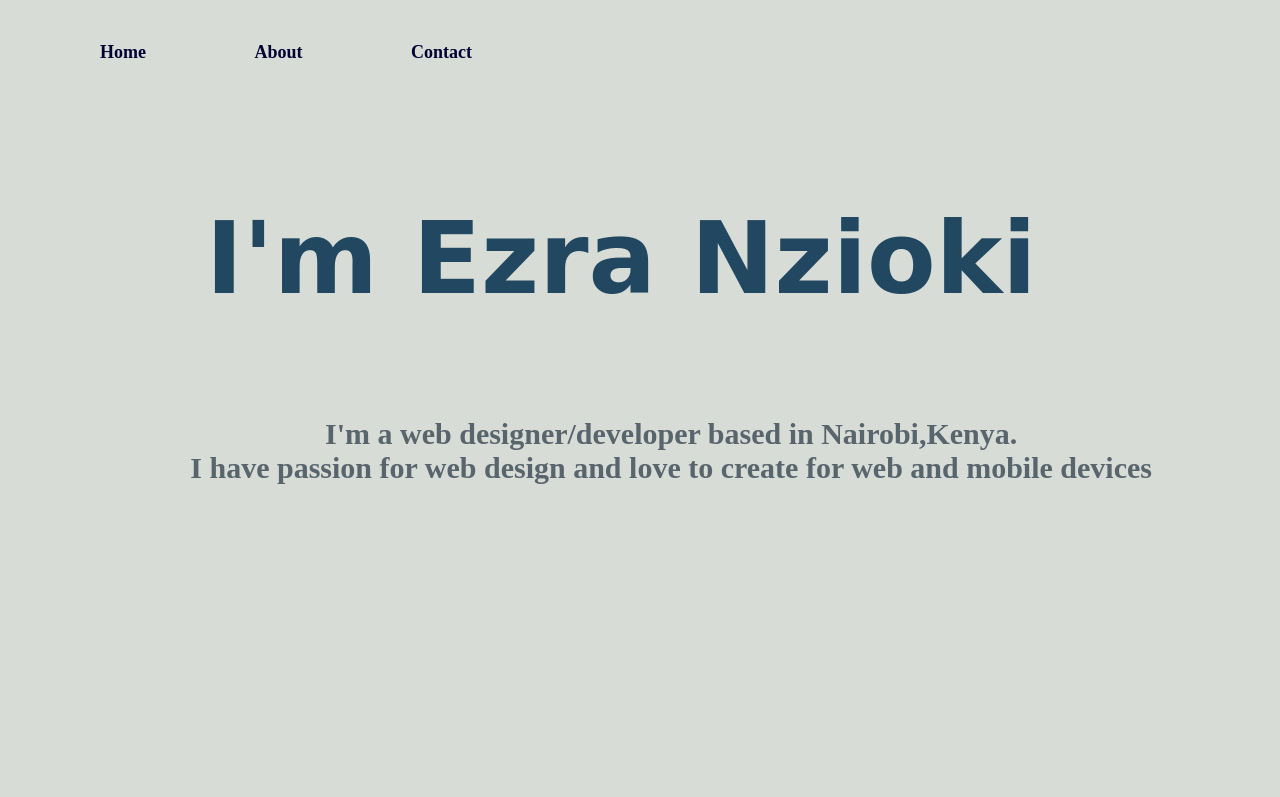
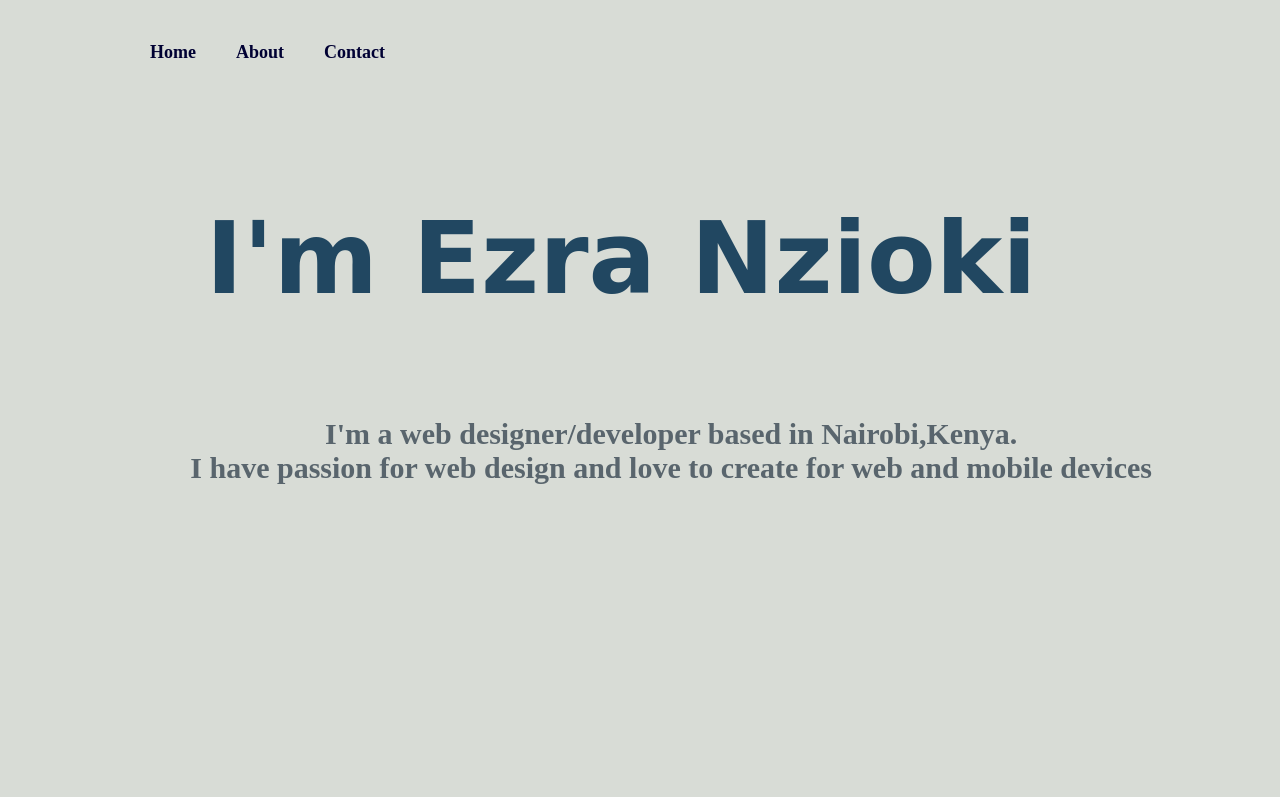
Before and after one commit to Ezra-nzioki/ezraportfolio.github.io, a plain HTML site: page index.html in a window 1280 px wide. Shown: the top 797 px of the page. Drawn offline with Linux system fonts and the light colour scheme.

Commit message:
Add files via upload

```diff
--- a/style.css
+++ b/style.css
@@ -19,8 +19,7 @@ body{
 header{
     display: flex;
     align-items: center;
-    justify-content: space-between;
-    margin-left: 100px;
+    margin-left: 150px;
     padding-top: 42px;
 }
 
@@ -29,7 +28,7 @@ header nav ul{
     list-style: none;
 }
 header nav ul li{
-   margin-right: 70%;
+   margin-right: 40px;
 }
 header nav ul li a{
     color: #000133;
```
